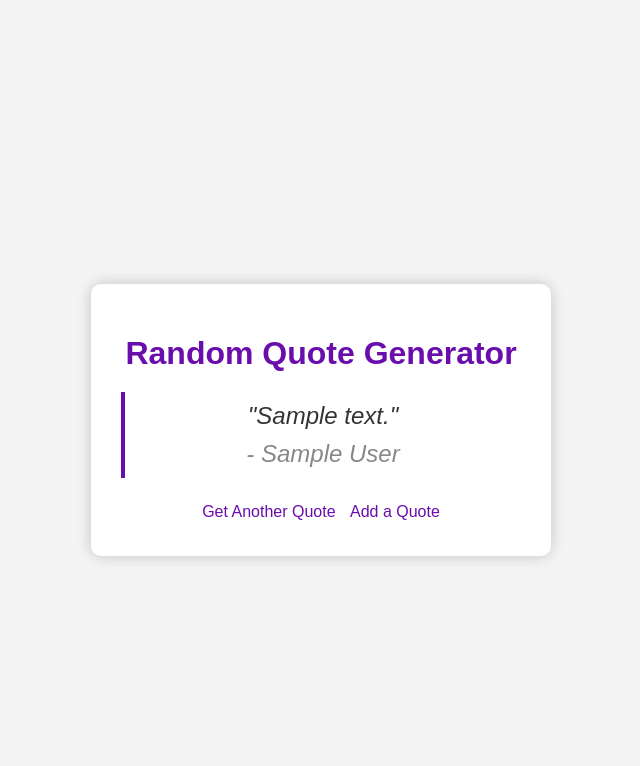
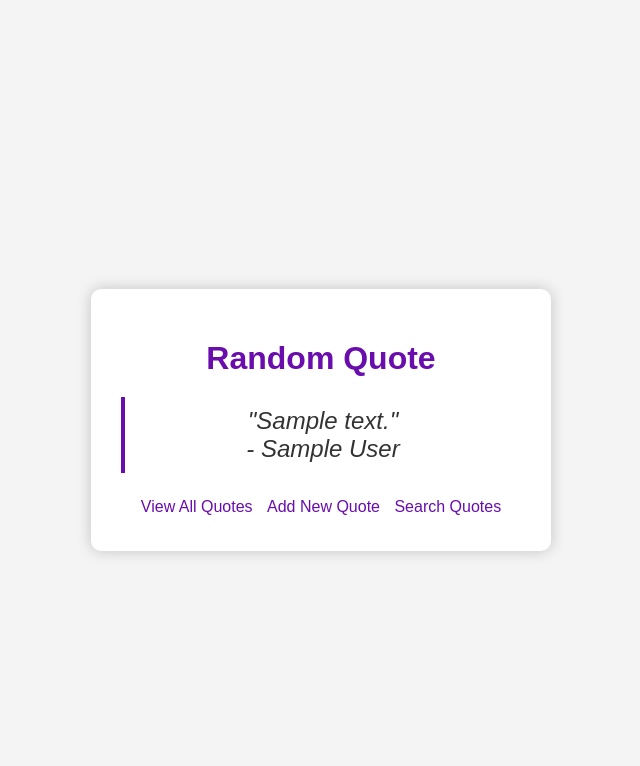
Before and after one commit to vmskeerthu/QuotesGenerator, a Flask app: template templates/index.html in a window 1280 px wide. Shown: the top 766 px of the page, without its empty margins (319-959 px from the left). Run offline with Flask 3, Linux system fonts and the light colour scheme; the template is opened without the code that fills it: most values are stand-ins (such as "Sample title", 1, 10 or a date in 2020).

Commit message:
Update index.html

```diff
--- a/templates/index.html
+++ b/templates/index.html
@@ -3,20 +3,18 @@
 <head>
     <meta charset="UTF-8">
     <meta name="viewport" content="width=device-width, initial-scale=1.0">
-    <title>Random Quote Generator</title>
+    <title>Random Quote</title>
     <link rel="stylesheet" href="{{ url_for('static', filename='styles.css') }}">
 </head>
 <body>
     <div class="container">
-        <h1>Random Quote Generator</h1>
+        <h1>Random Quote</h1>
         <blockquote>
-            "{{ quote['text'] }}"
-            <footer>- {{ quote['author'] }}</footer>
+            "{{ quote['text'] }}" <br> - {{ quote['author'] }}
         </blockquote>
-        <div class="button-container">
-            <a class="button" href="/">Get Another Quote</a>
-            <a class="button" href="/add">Add a Quote</a>
-        </div>
+        <a class="button" href="/view_all">View All Quotes</a>
+        <a class="button" href="/add">Add New Quote</a>
+        <a class="button" href="/search">Search Quotes</a>
     </div>
 </body>
 </html>
```
